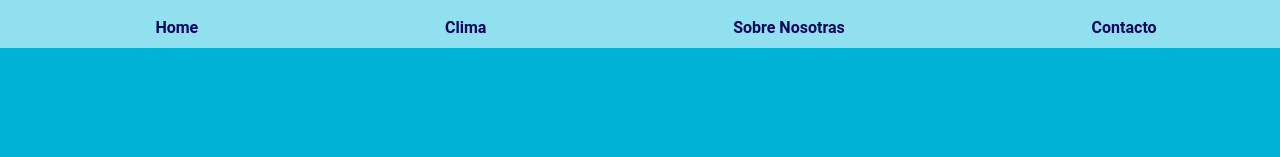
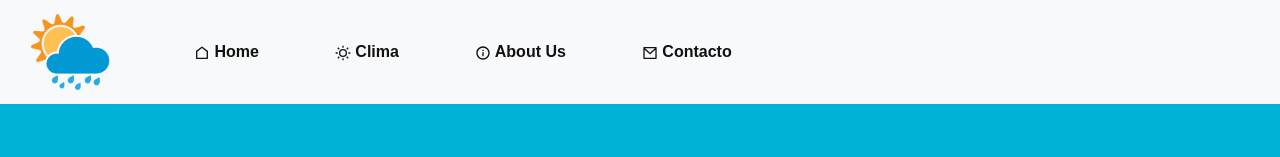
Before and after one commit to mafermujica/Reactapp, a React (Create React App) app: page / in a window 1280 px wide. Shown: the top 157 px of the page. Built offline with nearby package versions, Linux system fonts and the light colour scheme.

Commit message:
Se agrega Header

```diff
--- a/src/App.js
+++ b/src/App.js
@@ -2,7 +2,7 @@ import { Route, Routes } from 'react-router-dom';
 
 import "./css/App.css"
 
-import NavBar from './componentes/Navbar';
+import Header from './componentes/Header';
 import Footer from "./componentes/Footer";
 import Home from "./secciones/Home";
 import Formulario from "./secciones/Formulario";
@@ -14,7 +14,7 @@ import Clima from './secciones/Clima';
 function App() {
   return (
     <>
-      <NavBar />
+      <Header />
         <Routes>
             <Route
               path="/"
--- /dev/null
+++ b/src/componentes/Header.jsx
@@ -0,0 +1,36 @@
+import React from 'react';
+import { Navbar, Nav } from 'react-bootstrap';
+import { RiHomeLine, RiSunLine, RiInformationLine, RiMailLine } from 'react-icons/ri';
+import logo from'../Imagenes/logo.png';
+import '../css/Header.css'
+
+
+
+const Header = () => {
+  return (
+    <Navbar bg="light" expand="lg" className="mb-3">
+      <Navbar.Brand href="../componentes/Welcome.jsx">
+        <img src={logo} alt="logo" className="App-logo" />
+      </Navbar.Brand>
+      <Navbar.Toggle aria-controls="basic-navbar-nav" />
+      <Navbar.Collapse id="basic-navbar-nav">
+        <Nav className="ml-auto">
+        <Nav.Link href="../componentes/Welcome.jsx">
+            <RiHomeLine className="nav-icon" /> Home
+          </Nav.Link>
+          <Nav.Link href="../componentes/Cardclima.jsx">
+            <RiSunLine className="nav-icon" /> Clima
+          </Nav.Link>
+          <Nav.Link href="../componentes/Sobrenosotras.jsx">
+            <RiInformationLine className="nav-icon" /> About Us
+          </Nav.Link>
+          <Nav.Link href="../componentes/Contactanos.jsx">
+            <RiMailLine className="nav-icon" /> Contacto
+          </Nav.Link>
+        </Nav>
+      </Navbar.Collapse>
+    </Navbar>
+  );
+};
+
+export default Header;
--- a/src/componentes/Navbar.jsx
+++ /dev/null
@@ -1,17 +0,0 @@
-import { Link } from "react-router-dom";
-import '../css/NavBar.css'
-
-
-
-export default function Navbar() {
-    return (
-      <nav>
-        <ul>
-          <li><Link to="/" className="link">Home</Link></li>
-          <li><Link to='/Clima' className="link">Clima</Link></li>
-          <li><Link to='/Sobrenosotras' className="link">Sobre Nosotras</Link></li>
-          <li><Link to='/Contacto' className="link">Contacto</Link></li>
-        </ul>
-      </nav>
-    );
-  }
--- /dev/null
+++ b/src/css/Header.css
@@ -0,0 +1,38 @@
+/* Estilos generales del header */
+.header {
+  background-color: #f2f2f2;
+  padding: 20px;
+  display: flex;
+  align-items: center;
+  justify-content: space-between;
+}
+
+/* Estilos del logo */
+.App-logo {
+  width: 80px;
+  margin: 0 30px;
+  }
+
+
+/* Estilos de los elementos de navegación */
+.nav-link {
+  font-family: "Arial", sans-serif;
+  font-size: 16px;
+  font-weight: bold;
+  color: #111111;
+  margin-left: 15px;
+  text-decoration: none;
+  transition: color 0.3s ease;
+  margin: 0 30px; /* Espaciado horizontal entre los items */
+}
+
+.navbar .nav-link:hover {
+  color: #0d58e2;
+}
+
+.navbar .nav-link.active {
+  color: #747474;
+}
+.navbar-nav {
+  text-align: center; /* Alineación de texto centrada */
+}
--- a/src/css/NavBar.css
+++ /dev/null
@@ -1,29 +0,0 @@
- /*navbar*/
- nav{
-  height: 3em;
-  background-color: #90E0EF;
-}
-
-nav ul{
-  display: flex;
-  align-items: center;
-  justify-content: space-around;
-}
-
-nav li{
-  list-style: none;
-  margin: 1em;
-}
-
-.link{
-  text-decoration: none;
-  color: #03045E;
-}
-
-.link:hover{
-  color: #00B4D8;
-}
-
-/*nav li:hover{
-  background-color: ;
-}*/
```
Also changed, not shown: src/Imagenes/logo.png (added).
